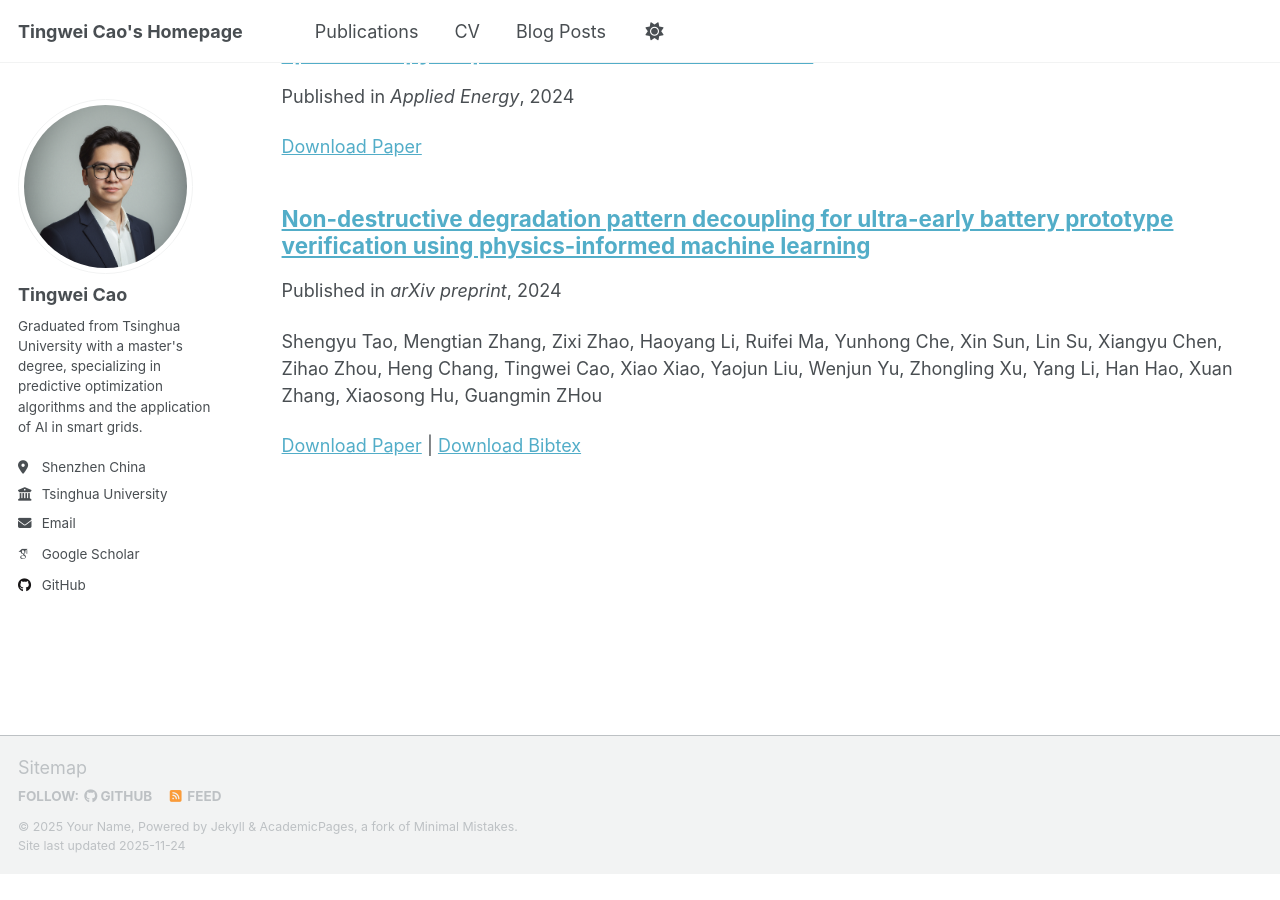
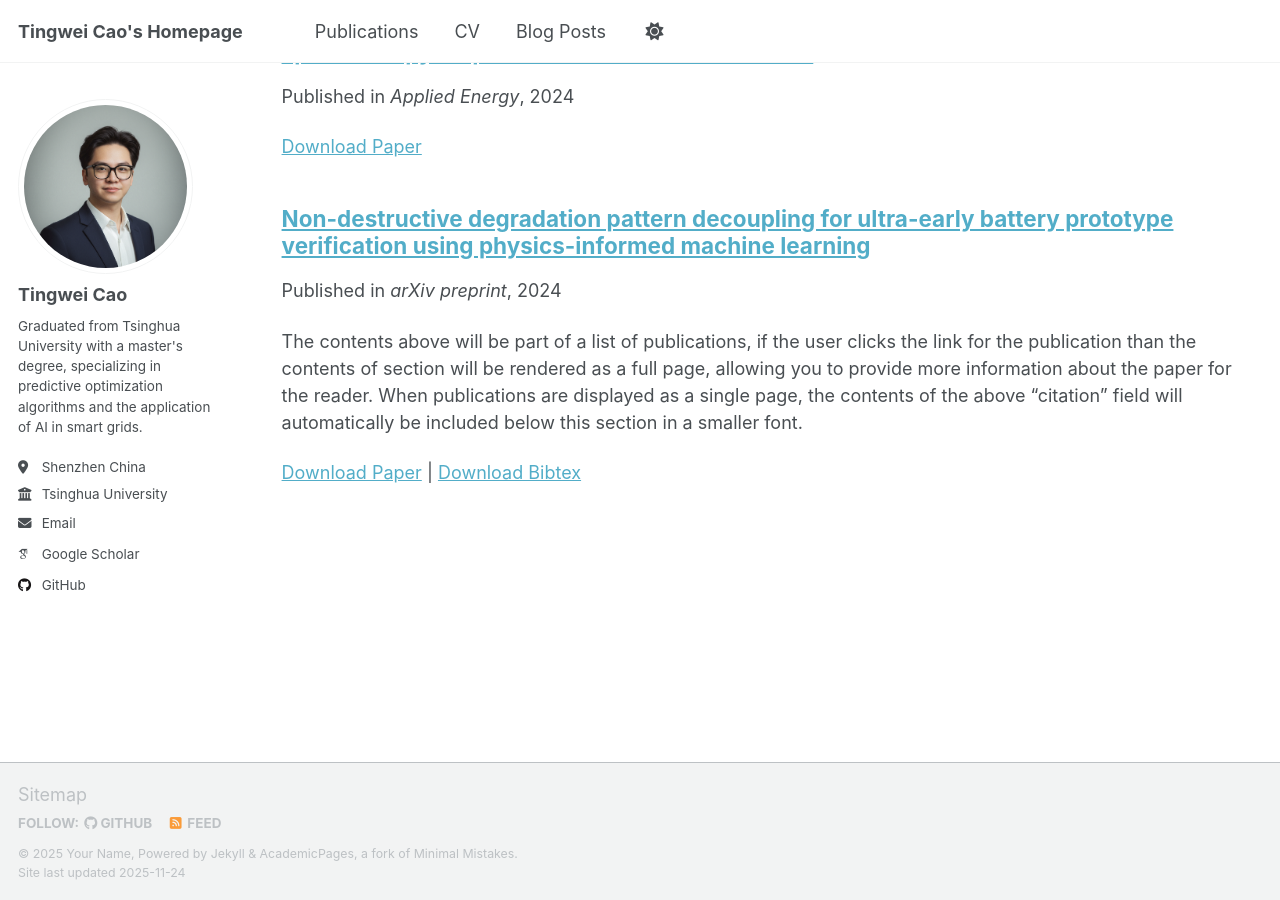
Before and after one commit to tingweicao/tingweicao.github.io, a Jekyll site: the page built from _pages/publications.html, in a window 1280 px wide and 900 px high, scrolled down 682 px. Built offline with Jekyll 4.4.1, drawn with Linux system fonts in a browser that asks for light colours; some web fonts are replaced; a script that is not in the unit is left out; before the commit the page ends 1555 px from its top, so only the background shows below that.

Commit message:
Update Non-destructive degradation pattern decoupling for ultra-early battery prototype verification using physics-informed machine learning.md

```diff
--- a/_publications/Non-destructive degradation pattern decoupling for ultra-early battery prototype verification using physics-informed machine learning.md
+++ b/_publications/Non-destructive degradation pattern decoupling for ultra-early battery prototype verification using physics-informed machine learning.md
@@ -3,7 +3,7 @@ title: "Non-destructive degradation pattern decoupling for ultra-early battery p
 collection: publications
 category: manuscripts
 permalink: /publication/Non-destructive degradation pattern decoupling for ultra-early battery prototype verification using physics-informed machine learning
-excerpt: 'Shengyu Tao, Mengtian Zhang, Zixi Zhao, Haoyang Li, Ruifei Ma, Yunhong Che, Xin Sun, Lin Su, Xiangyu Chen, Zihao Zhou, Heng Chang, Tingwei Cao, Xiao Xiao, Yaojun Liu, Wenjun Yu, Zhongling Xu, Yang Li, Han Hao, Xuan Zhang, Xiaosong Hu, Guangmin ZHou'
+excerpt:
 date: 2024-06-01
 venue: 'arXiv preprint'
 paperurl: 'https://academicpages.github.io/files/paper1.pdf'
```
